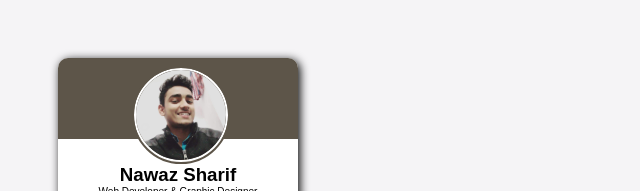
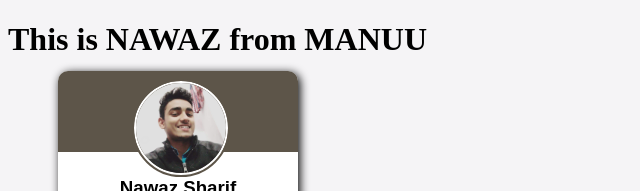
Before and after one commit to Dev-nawaz/Dev-nawaz.github.io, a plain HTML site: page index.html in a window 1280 px wide. Shown: the top 191 px of the page, without its empty margins (0-640 px from the left). Drawn offline with Linux system fonts and the light colour scheme.

Commit message:
Second Deployment

```diff
--- a/index.html
+++ b/index.html
@@ -244,6 +244,7 @@
 
 
     </div>
+    <h1>This is NAWAZ from MANUU</h1>
 </body>
 
 </html>
```
